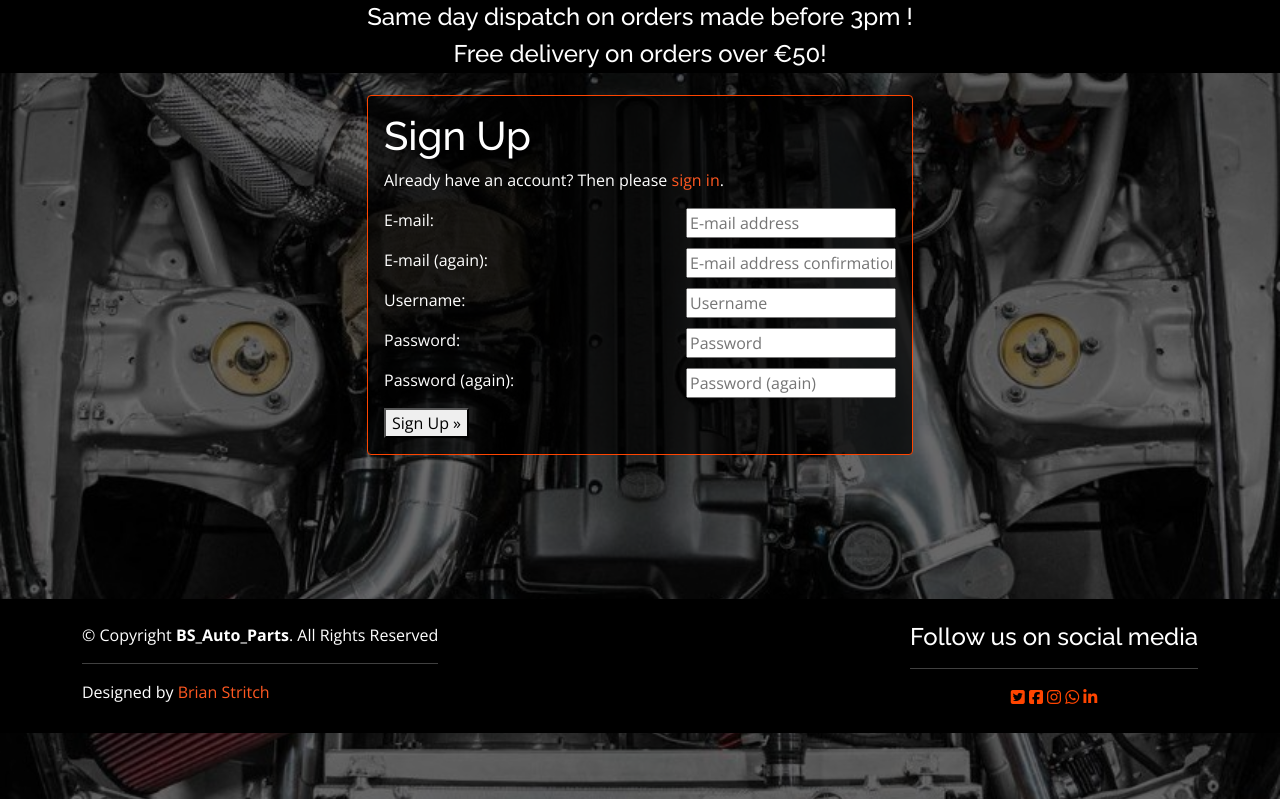
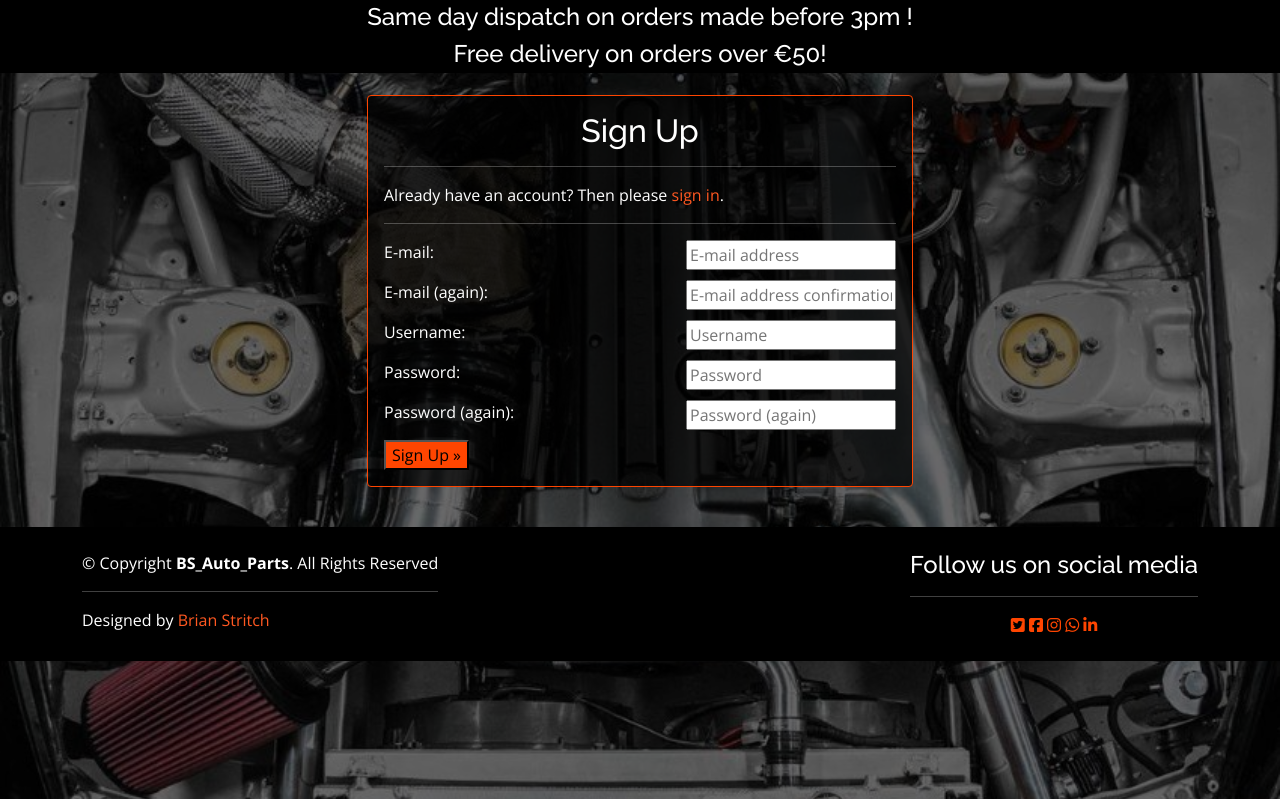
Before and after one commit to BrianStritch/Brian-Stritch-P5-BS_Auto_parts, a Django app: page /accounts/signup/ in a window 1280 px wide. Shown: the part 129-928 px from the top of the page. Run offline with Django 3.2, Linux system fonts and the light colour scheme; some libraries are stand-ins or nearby versions.

Commit message:
updated allauth templates and tested templates

```diff
--- a/profiles/static/profiles/css/profile.css
+++ b/profiles/static/profiles/css/profile.css
@@ -1,4 +1,4 @@
 .high_z{
     position: relative;
-    z-index: 9999999;
+    z-index: 1000;
 }
--- a/profiles/templates/profiles/profile.html
+++ b/profiles/templates/profiles/profile.html
@@ -18,7 +18,7 @@
 {% block content %}
 <div class="container-fluid outer-container">
     <div class="overlay"></div>
-    <div class="container mb-2">
+    <div class="container mb-2 high-z">
         <div class="row">
             <div class="col">
                 <hr>
@@ -26,7 +26,10 @@
                 <hr>
             </div>
         </div>
+       {{ profile }}
+
     </div>
+
 </div>
 
 {% endblock %}
--- a/static/css/base.css
+++ b/static/css/base.css
@@ -8,9 +8,15 @@ body {
     background: url('/media/bg_images/2jz-bg.JPG') no-repeat center center fixed;
     background-size: cover;
     height: calc(120vh - 164px);
+    min-height: 100vh;
     width: 100vw;
     font-family: "Open Sans", sans-serif;
     color: #313030;
+    position: relative;
+    /******/
+    display:flex;
+    flex-direction:column;
+    min-height:100vh;
 }
 #dim-cover{
     background-color: rgba(0, 0, 0, 0.590);
@@ -40,7 +46,9 @@ font-family: "Raleway", sans-serif;
 .text-md-right{
     text-align: right;
 }
-
+.container, .container-fluid{
+    flex:1
+}
 /* *************** Header *****************************/
 #topnav{
     background-color: orangered;
@@ -213,7 +221,10 @@ a:hover{
     color: white;
     position: relative;
     z-index: 0;
-    margin-top: 18vh;
+    margin-top: 5vh;
+    width: 100vw;
+    flex: 1;
+
 }
 
 #footer i{
--- a/templates/allauth/account/base.html
+++ b/templates/allauth/account/base.html
@@ -2,8 +2,6 @@
 
 {% block content %}
     <div class="container header-container ">
-
-        <!-- <div class="overlay"></div> -->
         <div class="row high-z center">
             <div class="col-12 col-md-6">
                 <div class="allauth-form-inner-content">
--- a/templates/allauth/account/signup.html
+++ b/templates/allauth/account/signup.html
@@ -5,17 +5,17 @@
 {% block head_title %}{% trans "Signup" %}{% endblock %}
 
 {% block inner_content %}
-<h1>{% trans "Sign Up" %}</h1>
-
+<h2 class="text-center">{% trans "Sign Up" %}</h2>
+<hr>
 <p>{% blocktrans %}Already have an account? Then please <a href="{{ login_url }}">sign in</a>.{% endblocktrans %}</p>
-
+<hr>
 <form class="signup" id="signup_form" method="post" action="{% url 'account_signup' %}">
   {% csrf_token %}
   {{ form.as_p }}
   {% if redirect_field_value %}
   <input type="hidden" name="{{ redirect_field_name }}" value="{{ redirect_field_value }}" />
   {% endif %}
-  <button type="submit">{% trans "Sign Up" %} &raquo;</button>
+  <button class="btn-orangered" type="submit ">{% trans "Sign Up" %} &raquo;</button>
 </form>
 
 {% endblock %}
```
Also changed, not shown: profiles/views.py (+6 -2 lines), templates/allauth/account/login.html (+8 -3 lines), templates/allauth/account/logout.html (+4 -4 lines).
